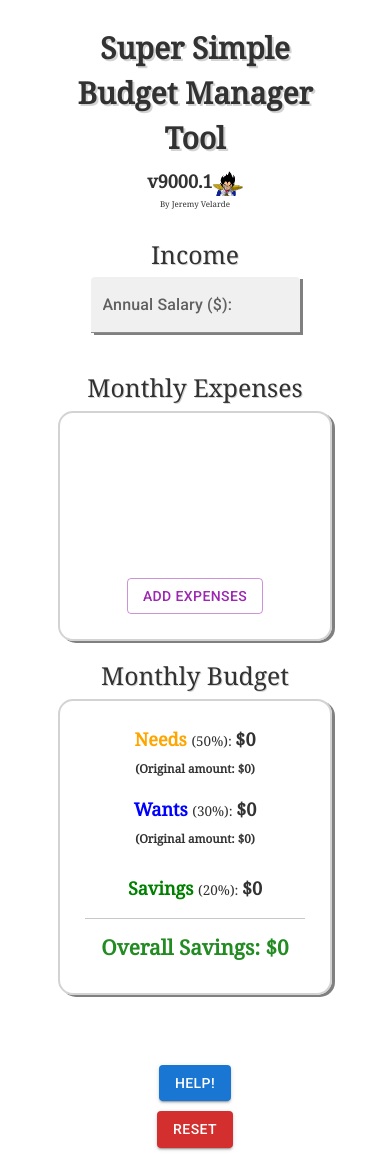
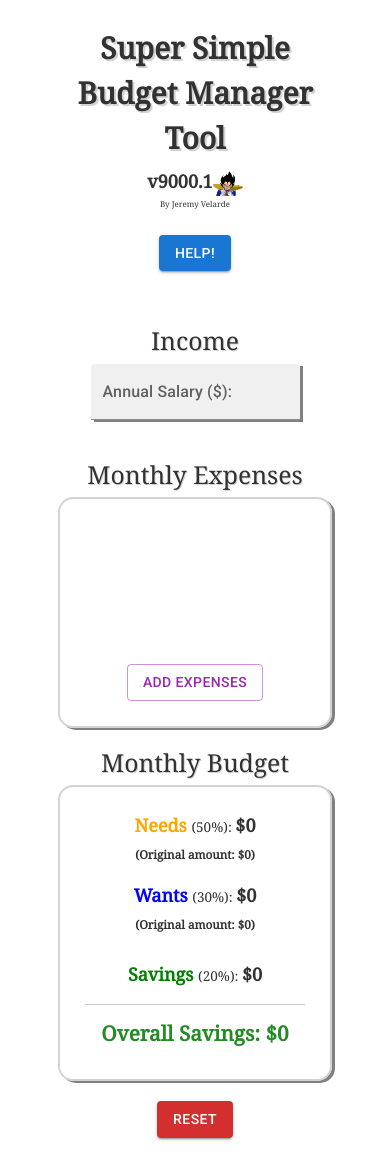
Before and after one commit to jvelarde94/budget-react-app, a React (Create React App) app: page / in a window 390 px wide. Built offline with nearby package versions, Linux system fonts and the light colour scheme.

Commit message:
move and re-style help button to be within header

```diff
--- a/src/App.js
+++ b/src/App.js
@@ -233,7 +233,6 @@ function App() {
           />
         </div>
       </div>
-      <Info />
       <Reset onClick={clearAll} />
     </div>
   );
--- a/src/components/Header.js
+++ b/src/components/Header.js
@@ -1,5 +1,6 @@
 import React from "react";
 import { Typography } from "@mui/material";
+import Info from "./Info";
 
 const Header = () => {
   return (
@@ -21,12 +22,15 @@ const Header = () => {
         <span>Budget Manager</span><br/>
         <span>Tool</span>
       </div>
+
       <span className="version-number">
         {" "}
         v9000.1
         <img src="vegeta-over-9000.png" className="img" />
       </span>
       <span className="small-funny-text">By Jeremy Velarde</span>
+
+      <Info />
     </div>
   );
 };
--- a/src/components/Info.js
+++ b/src/components/Info.js
@@ -12,7 +12,7 @@ const Info = () => {
   return (
     <>
     <div className="row">
-        <div className="modal-button-container d-flex justify-content-center ">
+        <div className="modal-button-container d-flex">
             <Button variant="contained" onClick={handleShow}>
                 Help!
             </Button>
--- a/src/index.css
+++ b/src/index.css
@@ -80,7 +80,7 @@ code {
 
 /* INFO MODAL */
 .modal-button-container {
-  margin: 60px auto 0 auto;
+  margin: 30px auto 0 auto;
 }
 
 .modal-section-header {
@@ -368,6 +368,10 @@ input[type="number"] {
     /* display: block;
     text-align: center; */
   }
+  .header .modal-button-container {
+    margin: 25px auto;
+    justify-content: center;
+  }
 
   .income {
     width: 100%;
```
Lines whose indentation alone changed are shown as unchanged.
